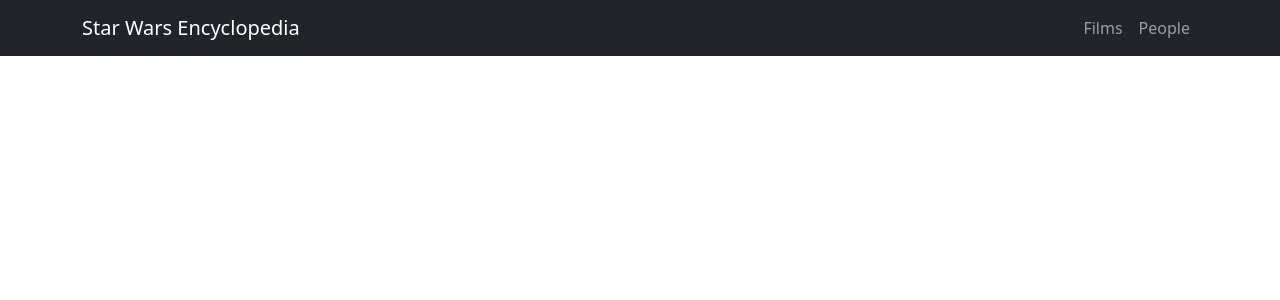
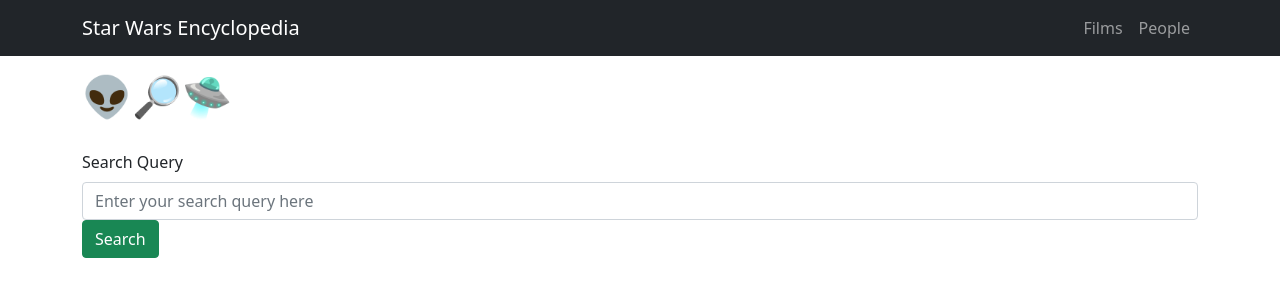
Before and after one commit to isola96/star-wars-encyclopedia, a React (Create React App) app: page /search in a window 1280 px wide. Shown: the top 300 px of the page. Built offline with nearby package versions, Linux system fonts and the light colour scheme.

Commit message:
added simple search

```diff
--- a/src/App.jsx
+++ b/src/App.jsx
@@ -4,6 +4,7 @@
 import 'bootstrap/dist/css/bootstrap.css'
 import './App.css'
 import HomePage from './pages/HomePage'
+import SearchStarWars from './pages/SearchStarWars'
 
 const App = () => {
 
@@ -14,6 +15,7 @@
 			<Container className="py-3">
 				<Routes>
 					<Route path="/" element={<HomePage />} />
+					<Route path="/search" element={<SearchStarWars />} />
 				</Routes>
 			</Container>
 		</div>
--- /dev/null
+++ b/src/pages/SearchStarWars.jsx
@@ -0,0 +1,25 @@
+import Button from 'react-bootstrap/Button'
+import Form from 'react-bootstrap/Form'
+
+const SearchStarWars = () => {
+  return (
+    <>
+      <h1>👽🔎🛸</h1>
+      <Form>
+        <Form.Group>
+          <Form.Label>Search Query</Form.Label>
+          <Form.Control
+            placeholder="Enter your search query here"
+            type="text"
+          />
+        </Form.Group>
+
+        <div className="d-flex justify-content-between">
+          <Button variant="success" type="submit">Search</Button>
+        </div>
+      </Form>
+    </>
+  )
+}
+
+export default SearchStarWars
```
